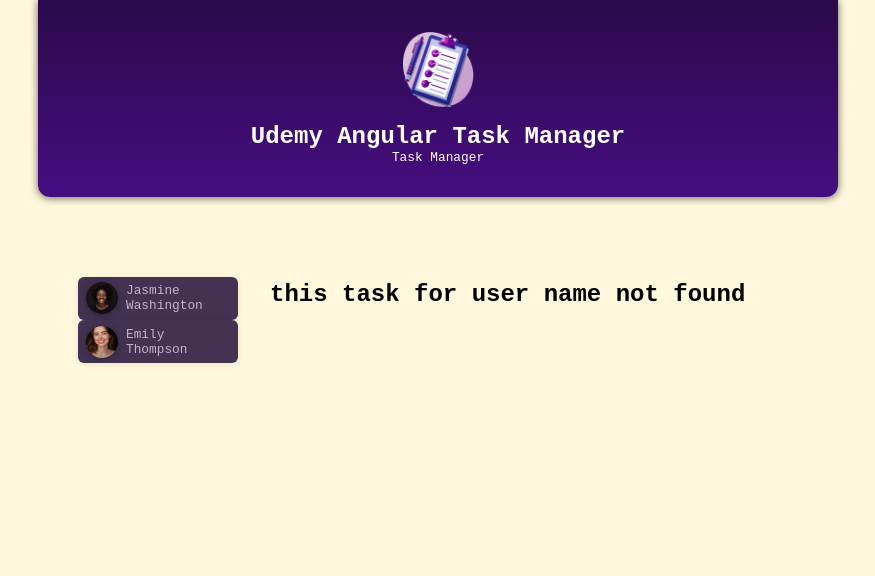
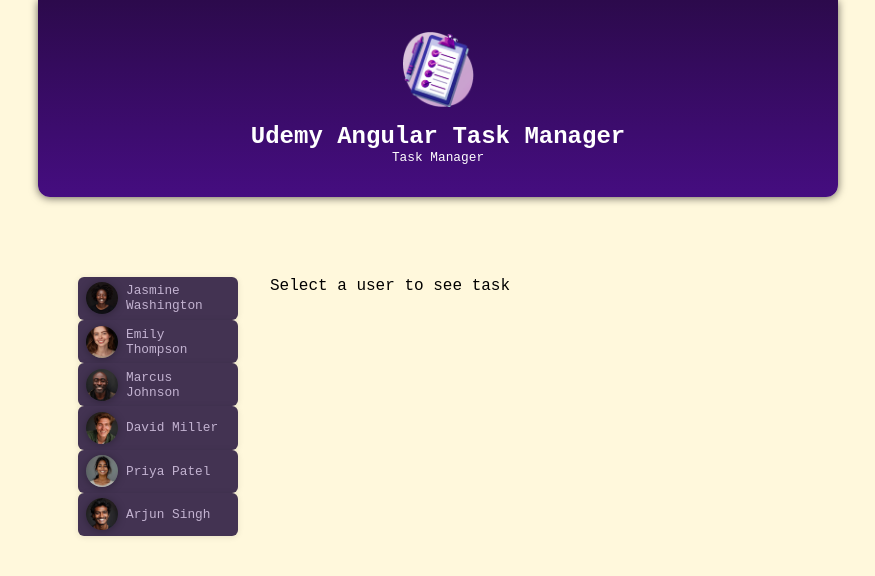
Before and after one commit to serg1557733/angular-udemy, an Angular app: page / in a window 1280 px wide. Before the commit this address had no page. Shown: the top 576 px of the page, without its empty margins (202-1077 px from the left). Built offline with nearby package versions, Linux system fonts and the light colour scheme.

Commit message:
if else, for and ngIf

```diff
--- a/src/app/app.component.html
+++ b/src/app/app.component.html
@@ -1,12 +1,20 @@
 <app-header/>
 <main>
   <ul>
-    <li>
-      <app-user (select)="onSelect($event)" [user] = "users[0]" />
-    </li>
-    <li>
-      <app-user  (select)="onSelect($event)" [user]="users[1]"/>
-    </li>
+    @for (user of users; track user.id) {
+<!--      <li *ngFor="let user of users">-->
+      <li>
+        <app-user (select)="onSelect($event)" [user] = "user" />
+      </li>
+    }
   </ul>
-  <app-tasks [userName]="selectedUser?.name ?? 'name not found'"  />
+  @if (selectedUser) {
+    <app-tasks [userName]="selectedUser.name"  />
+  } @else {
+    <p>Select a user to see task</p>
+  }
+<!--  <app-tasks *ngIF="selectedUser; else elseBlock" [userName]="selectedUser!.name"  />-->
+    <!--<ng-template #elseBlock>-->
+    <!--  <p>Deprecated</p>-->
+    <!--</ng-template>-->
 </main>
--- a/src/app/app.component.ts
+++ b/src/app/app.component.ts
@@ -1,5 +1,4 @@
 import { Component } from '@angular/core';
-import { RouterOutlet } from '@angular/router';
 import {HeaderComponent} from './header/header.component';
 import {UserComponent} from './user/user.component';
 import {DUMMY_USERS} from './dummy-users/users';
@@ -23,4 +22,6 @@
   onSelect (id: string) {
     this.selectedUserId = id;
   }
+
+  protected readonly onoffline = onoffline;
 }
```
Also changed, not shown: src/app/types/user.type.ts (+6 -1 lines).
